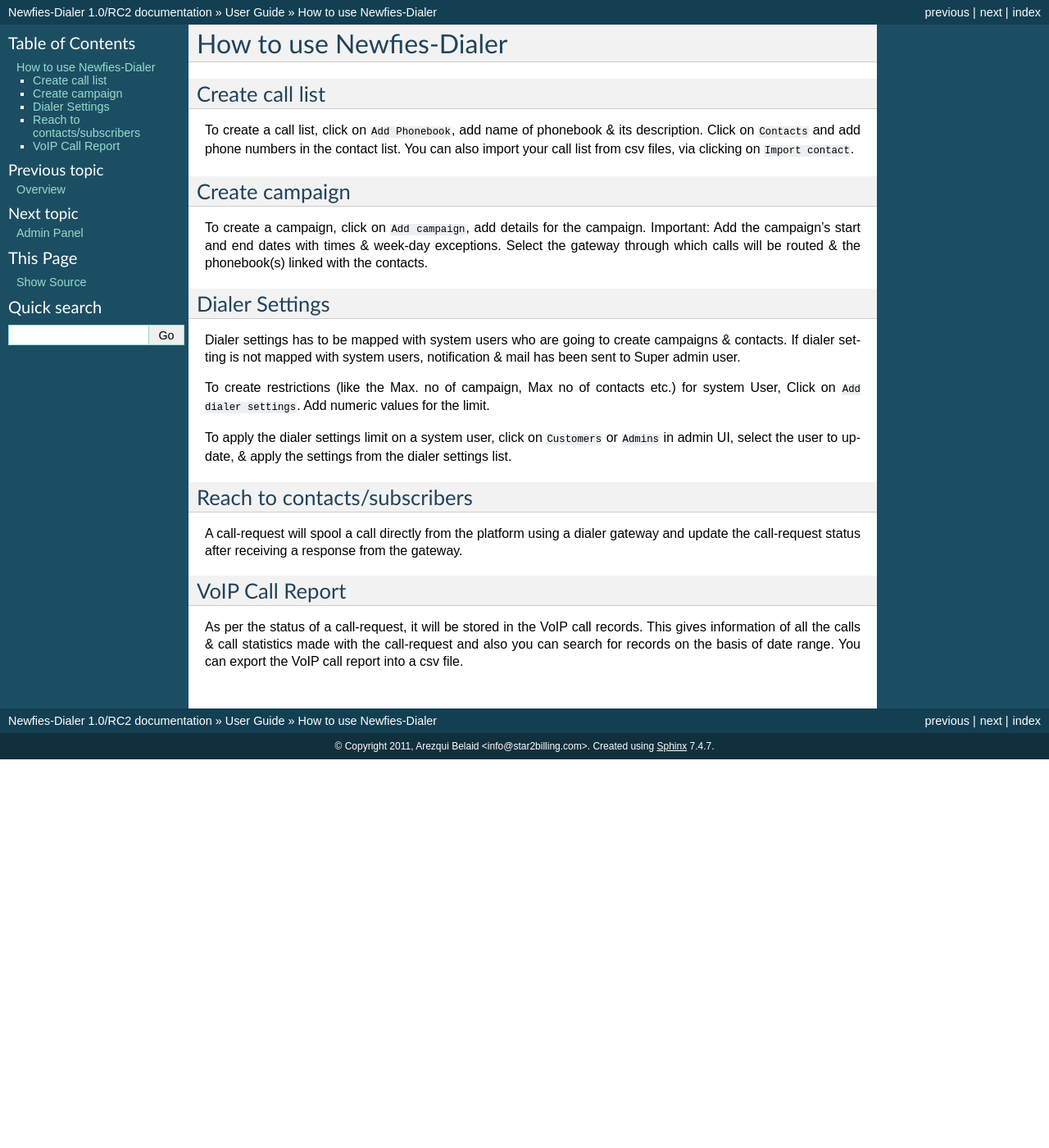
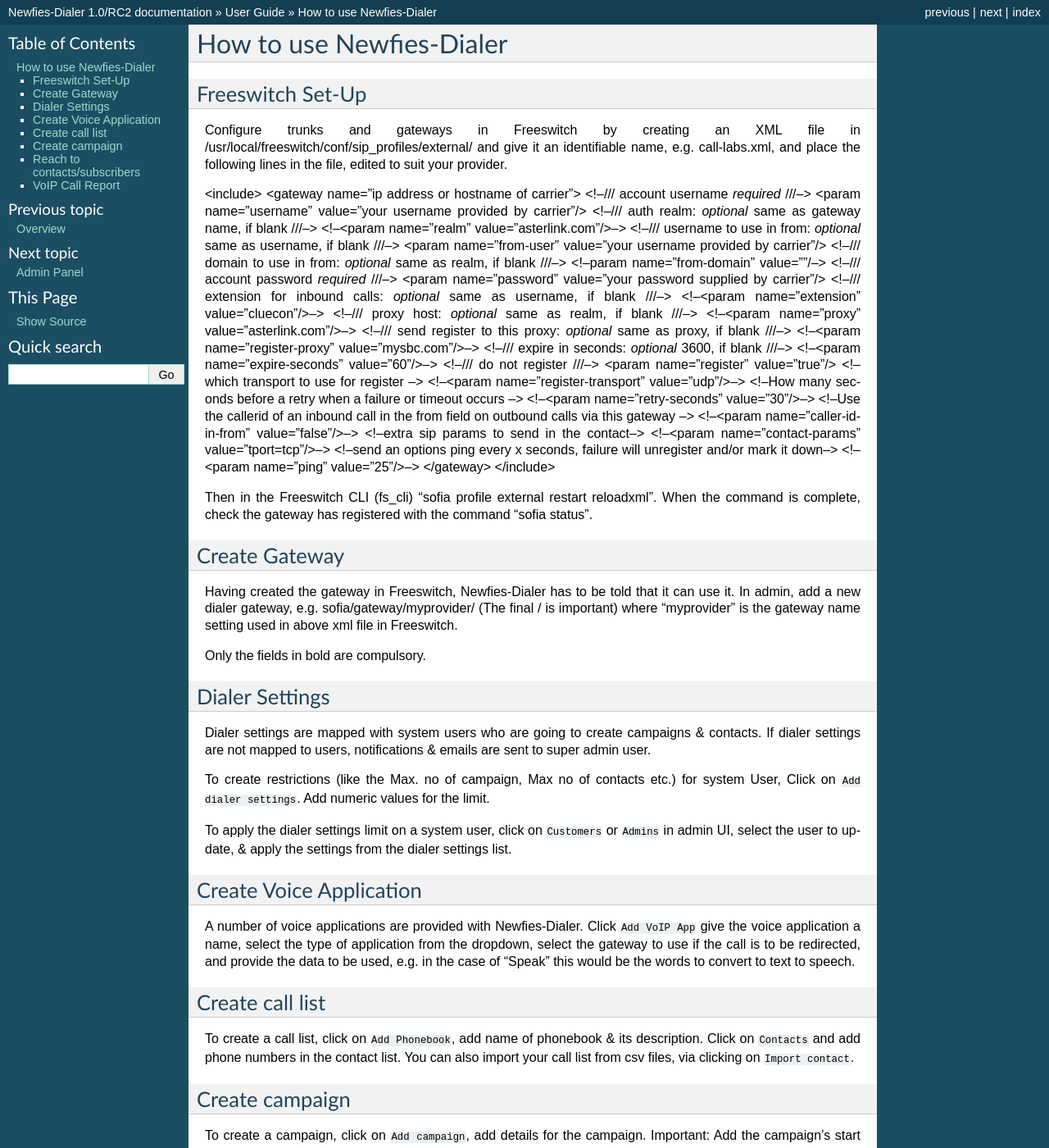
Before and after one commit to newfies-dialer/newfies-dialer, a Sphinx documentation site: the page built from docs/source/user-guide-doc/how_to_use_it.rst, in a window 1280 px wide and 1400 px high. Shown: the whole window at 82% size. Built offline with Sphinx 7.4.7, drawn with Linux system fonts in a browser that asks for light colours.

Commit message:
Update to basic User guide

```diff
--- a/docs/source/user-guide-doc/how_to_use_it.rst
+++ b/docs/source/user-guide-doc/how_to_use_it.rst
@@ -3,6 +3,84 @@
 =========================
 How to use Newfies-Dialer
 =========================
+
+Freeswitch Set-Up
+-----------------
+Configure trunks and gateways in Freeswitch by creating an XML file in
+/usr/local/freeswitch/conf/sip_profiles/external/ and give it an identifiable name,
+e.g. call-labs.xml, and place the following lines in the file, edited to suit your provider.
+
+<include>
+<gateway name="ip address or hostname of carrier">
+<!--/// account username *required* ///-->
+<param name="username" value="your username provided by carrier"/>
+<!--/// auth realm: *optional* same as gateway name, if blank ///-->
+<!--<param name="realm" value="asterlink.com"/>-->
+<!--/// username to use in from: *optional* same as username, if blank ///-->
+<param name="from-user" value="your username provided by carrier"/>
+<!--/// domain to use in from: *optional* same as realm, if blank ///-->
+<!--param name="from-domain" value=""/-->
+<!--/// account password *required* ///-->
+<param name="password" value="your password supplied by carrier"/>
+<!--/// extension for inbound calls: *optional* same as username, if blank ///-->
+<!--<param name="extension" value="cluecon"/>-->
+<!--/// proxy host: *optional* same as realm, if blank ///-->
+<!--<param name="proxy" value="asterlink.com"/>-->
+<!--/// send register to this proxy: *optional* same as proxy, if blank ///-->
+<!--<param name="register-proxy" value="mysbc.com"/>-->
+<!--/// expire in seconds: *optional* 3600, if blank ///-->
+<!--<param name="expire-seconds" value="60"/>-->
+<!--/// do not register ///-->
+<param name="register" value="true"/>
+<!-- which transport to use for register -->
+<!--<param name="register-transport" value="udp"/>-->
+<!--How many seconds before a retry when a failure or timeout occurs -->
+<!--<param name="retry-seconds" value="30"/>-->
+<!--Use the callerid of an inbound call in the from field on outbound calls via this gateway -->
+<!--<param name="caller-id-in-from" value="false"/>-->
+<!--extra sip params to send in the contact-->
+<!--<param name="contact-params" value="tport=tcp"/>-->
+<!--send an options ping every x seconds, failure will unregister and/or mark it down-->
+<!--<param name="ping" value="25"/>-->
+</gateway>
+</include>
+
+Then in the Freeswitch CLI (fs_cli) “sofia profile external restart reloadxml”. When the command is
+complete, check the gateway has registered with the command “sofia status”.
+
+Create Gateway
+-----------------
+Having created the gateway in Freeswitch, Newfies-Dialer has to be told that it can use it. In
+admin,  add a new dialer gateway, e.g. sofia/gateway/myprovider/ (The final / is important) where
+“myprovider” is the gateway name setting used in above xml file in Freeswitch.
+
+Only the fields in bold are compulsory.
+
+.. _apply-dialer-settings:
+
+Dialer Settings
+---------------
+
+Dialer settings are mapped with system users who are going to create campaigns & contacts. If dialer
+settings are not mapped to users, notifications & emails are sent to super admin user.
+
+To create restrictions (like the Max. no of campaign, Max no of contacts etc.) for
+system User, Click on ``Add dialer settings``. Add numeric values for the limit.
+
+To apply the dialer settings limit on a system user, click on ``Customers`` or ``Admins``
+in admin UI, select the user to update, & apply the settings from the dialer settings list.
+
+
+.. _Voice App:
+
+Create Voice Application
+----------------------------
+
+A number of voice applications are provided with Newfies-Dialer. Click ``Add VoIP App`` give the
+voice application a name, select the type of  application from the dropdown, select the gateway
+to use if the call is to be redirected, and provide the data to be used, e.g. in the case of “Speak”
+this would be the words to convert to text to speech.
+
 
 .. _call-list:
 
@@ -26,21 +104,6 @@
 linked with the contacts.
 
 
-.. _apply-dialer-settings:
-
-Dialer Settings
----------------
-
-Dialer settings has to be mapped with system users who are going to create campaigns & contacts.
-If dialer setting is not mapped with system users, notification & mail has been sent to Super admin user.
-
-To create restrictions (like the Max. no of campaign, Max no of contacts etc.) for
-system User, Click on ``Add dialer settings``. Add numeric values for the limit.
-
-To apply the dialer settings limit on a system user, click on ``Customers`` or ``Admins`` in admin UI,
-select the user to update, & apply the settings from the dialer settings list.
-
-
 .. _reach-to-contact:
 
 Reach to contacts/subscribers
@@ -48,6 +111,7 @@
 
 A call-request will spool a call directly from the platform using a dialer gateway
 and update the call-request status after receiving a response from the gateway.
+
 
 .. _call-report:
 
```
